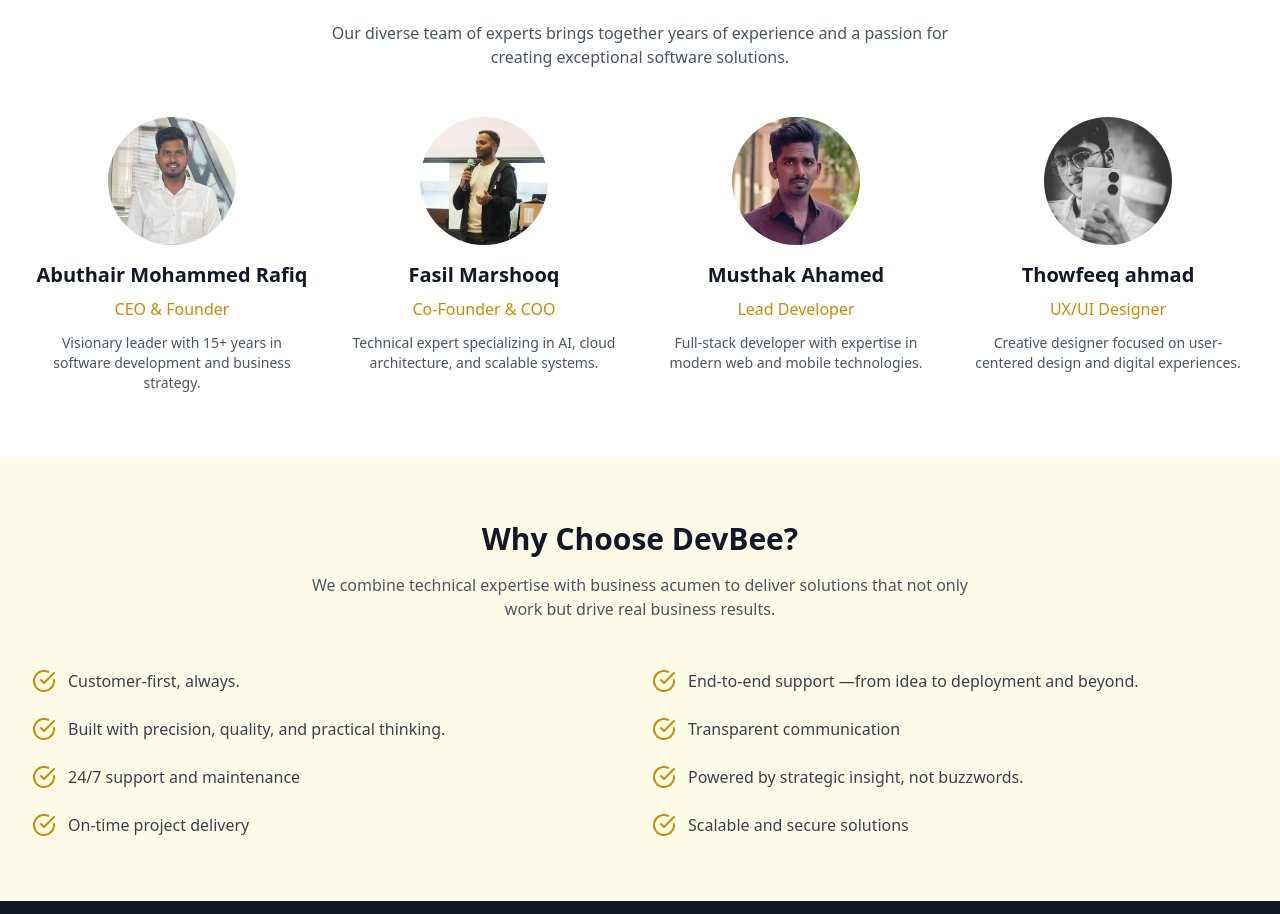
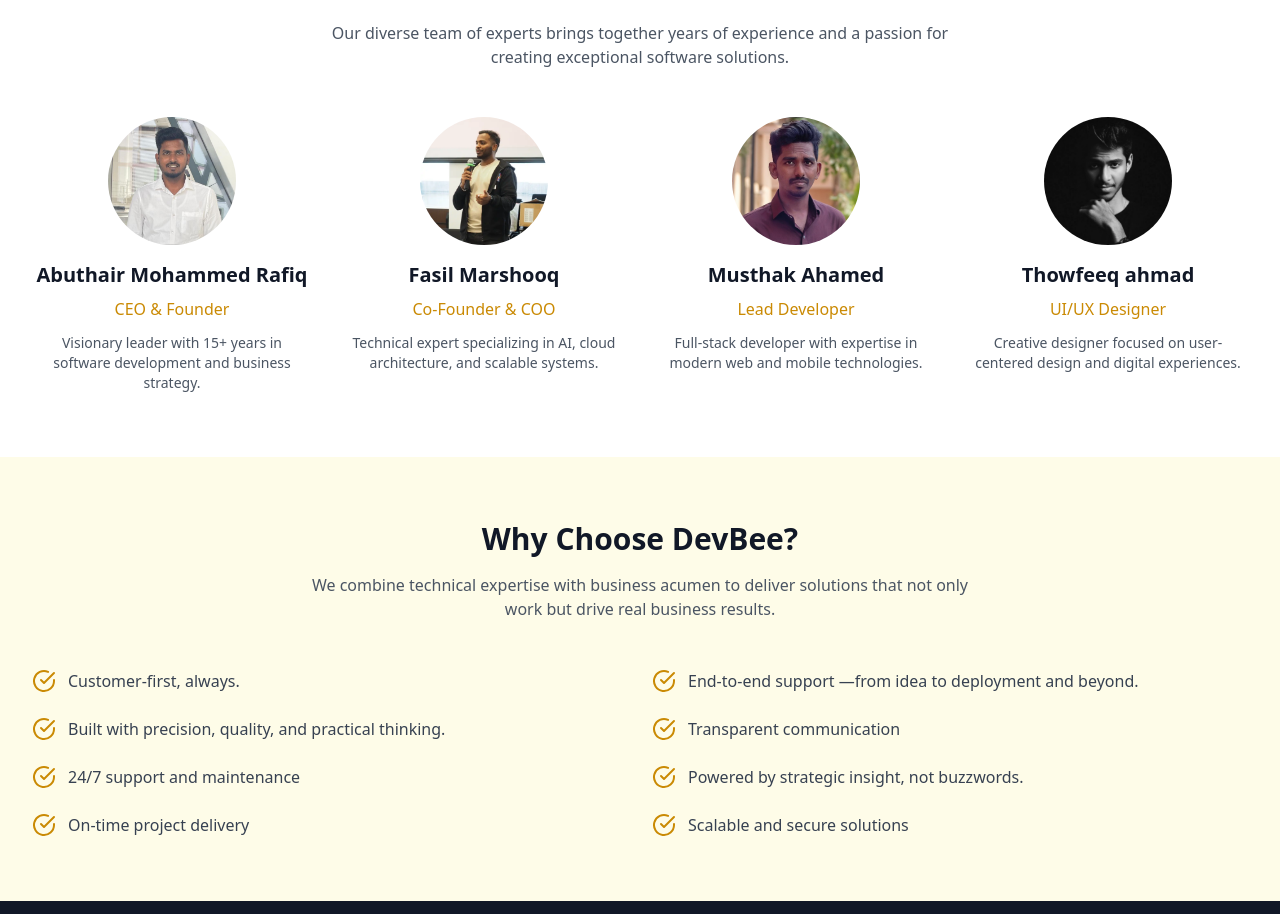
Before and after one commit to thowfeeqahmad/devbee, a React (Vite) app: page /#/about in a window 1280 px wide. Shown: the part 1227-2141 px from the top of the page. Built offline with nearby package versions, Linux system fonts and the light colour scheme.

Commit message:
New changes

```diff
--- a/src/pages/About.tsx
+++ b/src/pages/About.tsx
@@ -24,8 +24,8 @@
     },
     {
       name: 'Thowfeeq ahmad',
-      role: 'UX/UI Designer',
-      image: '/devbee/pfp.jpg',
+      role: 'UI/UX Designer',
+      image: '/devbee/pfp.webp',
       description: 'Creative designer focused on user-centered design and digital experiences.'
     }
   ];
```
Also changed, not shown: public/pfp.jpg (deleted), public/pfp.webp (added).
